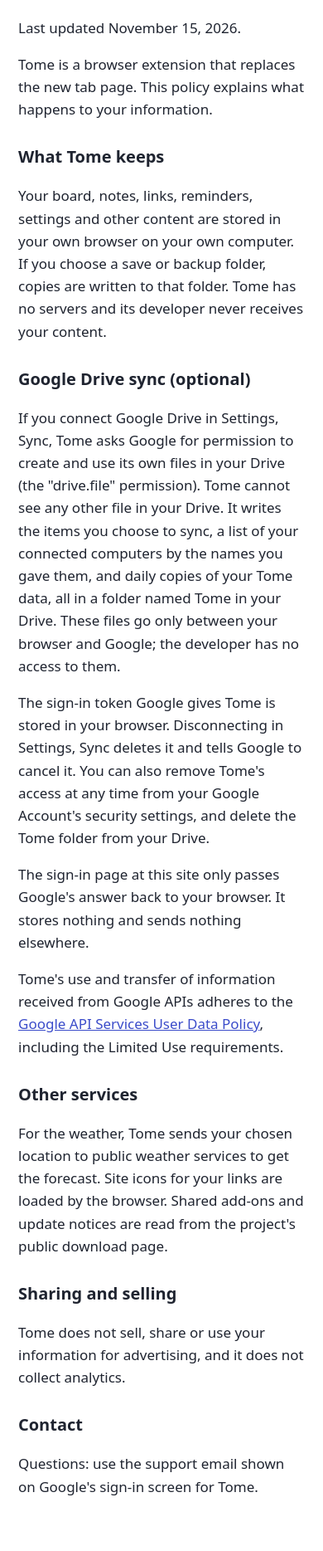
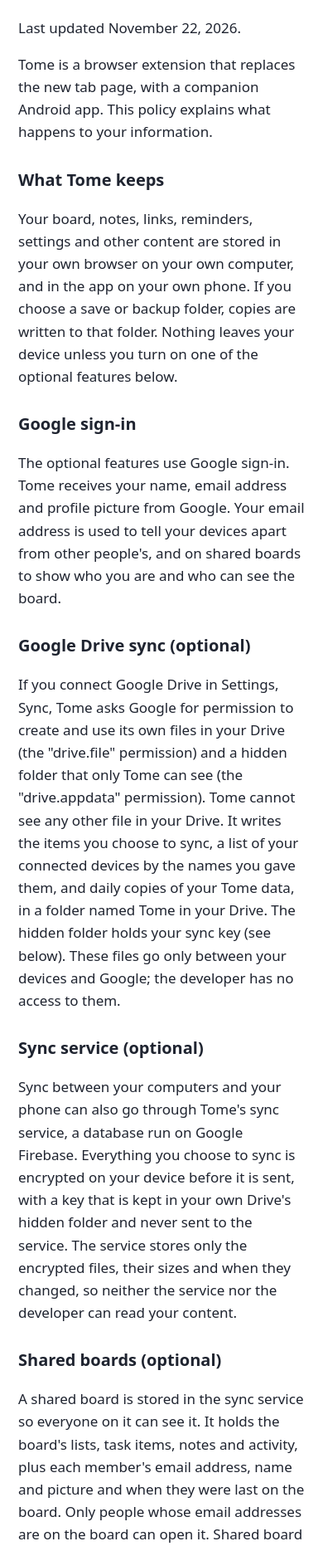
Before and after one commit to tomer629/tome-site, a plain HTML site: page privacy.html in a window 390 px wide. Shown: the part 125-1994 px from the top of the page at 83% size. Drawn offline with Linux system fonts and the light colour scheme.

Commit message:
Privacy policy: sync service, shared boards, GitHub link, phone app, drive.appdata
Co-Authored-By: Claude Opus 5.5 <noreply@anthropic.com>
Claude-Session: https://claude.ai/code/session_01CKSWMXFYLfWPTbKyPG6N1z

```diff
--- a/privacy.html
+++ b/privacy.html
@@ -13,17 +13,26 @@ a{color:#3b4cca}
 </head>
 <body>
 <h1>Tome privacy policy</h1>
-<p>Last updated November 15, 2026.</p>
-<p>Tome is a browser extension that replaces the new tab page. This policy explains what happens to your information.</p>
+<p>Last updated November 22, 2026.</p>
+<p>Tome is a browser extension that replaces the new tab page, with a companion Android app. This policy explains what happens to your information.</p>
 <h2>What Tome keeps</h2>
-<p>Your board, notes, links, reminders, settings and other content are stored in your own browser on your own computer. If you choose a save or backup folder, copies are written to that folder. Tome has no servers and its developer never receives your content.</p>
+<p>Your board, notes, links, reminders, settings and other content are stored in your own browser on your own computer, and in the app on your own phone. If you choose a save or backup folder, copies are written to that folder. Nothing leaves your device unless you turn on one of the optional features below.</p>
+<h2>Google sign-in</h2>
+<p>The optional features use Google sign-in. Tome receives your name, email address and profile picture from Google. Your email address is used to tell your devices apart from other people's, and on shared boards to show who you are and who can see the board.</p>
 <h2>Google Drive sync (optional)</h2>
-<p>If you connect Google Drive in Settings, Sync, Tome asks Google for permission to create and use its own files in your Drive (the "drive.file" permission). Tome cannot see any other file in your Drive. It writes the items you choose to sync, a list of your connected computers by the names you gave them, and daily copies of your Tome data, all in a folder named Tome in your Drive. These files go only between your browser and Google; the developer has no access to them.</p>
-<p>The sign-in token Google gives Tome is stored in your browser. Disconnecting in Settings, Sync deletes it and tells Google to cancel it. You can also remove Tome's access at any time from your Google Account's security settings, and delete the Tome folder from your Drive.</p>
+<p>If you connect Google Drive in Settings, Sync, Tome asks Google for permission to create and use its own files in your Drive (the "drive.file" permission) and a hidden folder that only Tome can see (the "drive.appdata" permission). Tome cannot see any other file in your Drive. It writes the items you choose to sync, a list of your connected devices by the names you gave them, and daily copies of your Tome data, in a folder named Tome in your Drive. The hidden folder holds your sync key (see below). These files go only between your devices and Google; the developer has no access to them.</p>
+<h2>Sync service (optional)</h2>
+<p>Sync between your computers and your phone can also go through Tome's sync service, a database run on Google Firebase. Everything you choose to sync is encrypted on your device before it is sent, with a key that is kept in your own Drive's hidden folder and never sent to the service. The service stores only the encrypted files, their sizes and when they changed, so neither the service nor the developer can read your content.</p>
+<h2>Shared boards (optional)</h2>
+<p>A shared board is stored in the sync service so everyone on it can see it. It holds the board's lists, task items, notes and activity, plus each member's email address, name and picture and when they were last on the board. Only people whose email addresses are on the board can open it. Shared board content is not encrypted end to end: it is protected by the service's access rules, not by a key only members hold. Leaving or deleting a board removes your access; the board's owner can delete the board for everyone.</p>
+<h2>GitHub link (optional)</h2>
+<p>A shared board can be linked to a file in a GitHub repository. Tome then reads and writes that file with GitHub's API. The GitHub key you enter is saved either on your computer only or on the shared board, as you choose; a key saved on the board can be used by everyone on it.</p>
+<h2>Removing access</h2>
+<p>Sign-in tokens are stored on your device. Disconnecting in Settings, Sync deletes them and tells Google to cancel them. You can also remove Tome's access at any time from your Google Account's security settings, delete the Tome folder from your Drive, and ask for your data in the sync service to be deleted through the contact below.</p>
 <p>The sign-in page at this site only passes Google's answer back to your browser. It stores nothing and sends nothing elsewhere.</p>
 <p>Tome's use and transfer of information received from Google APIs adheres to the <a href="https://developers.google.com/terms/api-services-user-data-policy">Google API Services User Data Policy</a>, including the Limited Use requirements.</p>
 <h2>Other services</h2>
-<p>For the weather, Tome sends your chosen location to public weather services to get the forecast. Site icons for your links are loaded by the browser. Shared add-ons and update notices are read from the project's public download page.</p>
+<p>For the weather, Tome sends your chosen location to public weather services to get the forecast. Site icons for your links are loaded by the browser. Shared add-ons and update notices (for the extension and the phone app) are read from the project's public download page.</p>
 <h2>Sharing and selling</h2>
 <p>Tome does not sell, share or use your information for advertising, and it does not collect analytics.</p>
 <h2>Contact</h2>
```
